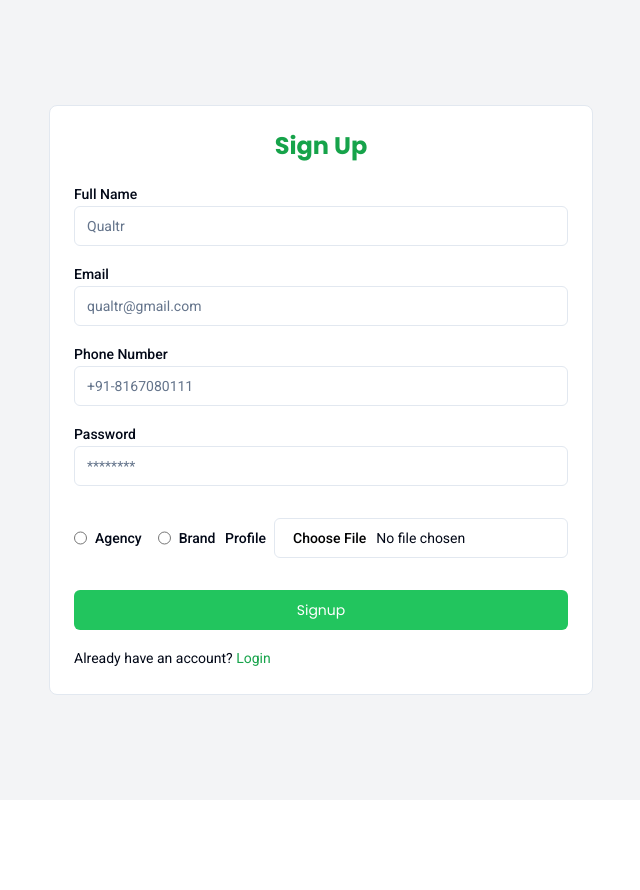
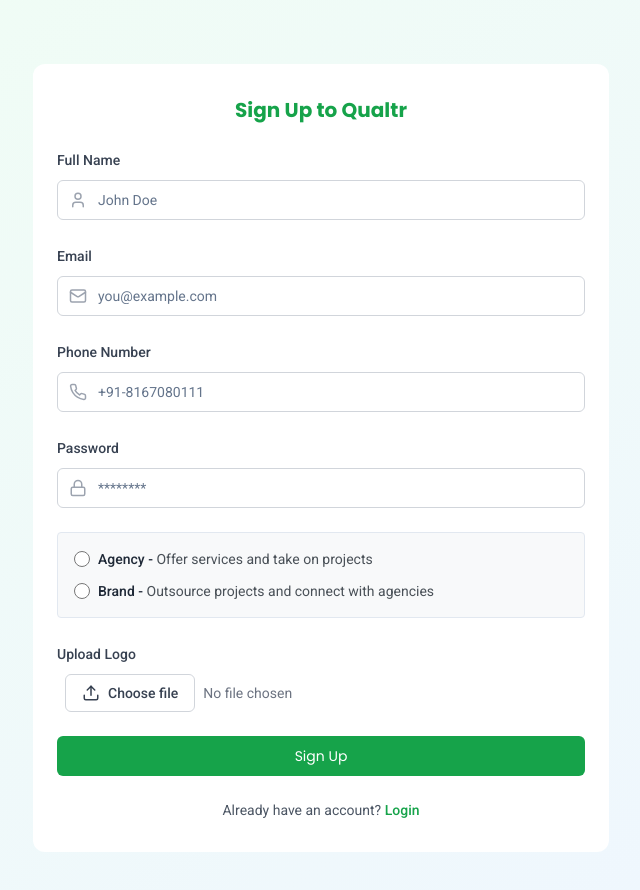
Before and after one commit to WebBoss-ai/qualtr, a React (Vite) app in the folder frontend/: page /signup in a window 1280 px wide. Shown: the top 890 px of the page, without its empty margins (319-959 px from the left). Before the commit the page ends 800 px from the top, so only its background shows below. Built offline with nearby package versions, Linux system fonts and the light colour scheme.

Commit message:
Signup page updates

```diff
--- a/frontend/src/components/auth/Signup.jsx
+++ b/frontend/src/components/auth/Signup.jsx
@@ -1,7 +1,7 @@
 import React, { useEffect, useState } from 'react'
 import { Label } from '../ui/label'
 import { Input } from '../ui/input'
-import { RadioGroup } from '../ui/radio-group'
+import { RadioGroup, RadioGroupItem } from '../ui/radio-group'
 import { Button } from '../ui/button'
 import { Link, useNavigate } from 'react-router-dom'
 import axios from 'axios'
@@ -9,11 +9,10 @@
 import { toast } from 'sonner'
 import { useDispatch, useSelector } from 'react-redux'
 import { setLoading } from '@/redux/authSlice'
-import { Loader2 } from 'lucide-react'
-import { Helmet } from 'react-helmet';
+import { Loader2, User, Mail, Phone, Lock, Upload, Building, Briefcase } from 'lucide-react'
+import { Helmet } from 'react-helmet'
 
 const Signup = () => {
-
     const [input, setInput] = useState({
         fullname: "",
         email: "",
@@ -22,7 +21,7 @@
         role: "",
         file: ""
     });
-    const {loading,user} = useSelector(store=>store.auth);
+    const { loading, user } = useSelector(store => store.auth);
     const dispatch = useDispatch();
     const navigate = useNavigate();
 
@@ -34,7 +33,7 @@
     }
     const submitHandler = async (e) => {
         e.preventDefault();
-        const formData = new FormData();    //formdata object
+        const formData = new FormData();
         formData.append("fullname", input.fullname);
         formData.append("email", input.email);
         formData.append("phoneNumber", input.phoneNumber);
@@ -57,116 +56,163 @@
         } catch (error) {
             console.log(error);
             toast.error(error.response.data.message);
-        } finally{
+        } finally {
             dispatch(setLoading(false));
         }
     }
 
-    useEffect(()=>{
-        if(user){
+    useEffect(() => {
+        if (user) {
             navigate("/");
         }
-    },[])
+    }, [user, navigate])
 
     return (
-
-        <div className="flex items-center justify-center min-h-screen bg-gray-100">
+        <div className="flex items-center justify-center min-h-screen bg-gradient-to-br from-green-50 to-blue-50">
             <Helmet>
                 <title>Join Qualtr | Sign Up to Connect with Brands & Agencies</title>
             </Helmet>
-            <div className="flex flex-col items-center w-full px-4 max-w-xl mx-auto">
-                <form onSubmit={submitHandler} className="w-full bg-white border border-black-300 rounded-lg p-6">
-                    <h1 className="font-bold text-2xl text-green-600 mb-5 text-center">Sign Up</h1>
-                    <div className="my-4">
-                        <Label>Full Name</Label>
+            <div className="w-full mt-16 mb-16 max-w-xl px-6 py-8 bg-white l rounded-xl">
+                <h1 className="text-xl font-bold text-green-600 mb-6 text-center">Sign Up to Qualtr</h1>
+                <form onSubmit={submitHandler} className="space-y-6">
+                    <div className="space-y-2">
+                        <Label htmlFor="fullname" className="text-sm font-medium text-gray-700">Full Name</Label>
+                        <div className="relative">
+                            <User className="absolute left-3 top-1/2 transform -translate-y-1/2 text-gray-400" size={18} />
                             <Input
+                                id="fullname"
                                 type="text"
+                                name="fullname"
                                 value={input.fullname}
-                            name="fullname"
                                 onChange={changeEventHandler}
-                            placeholder="Qualtr"
-                            className="border-black-300"
+                                placeholder="John Doe"
+                                className="pl-10 pr-4 py-2 w-full border border-gray-300 rounded-md focus:ring-2 focus:ring-green-500 focus:border-transparent"
                             />
                         </div>
-                    <div className="my-4">
-                        <Label>Email</Label>
+                    </div>
+                    <div className="space-y-2">
+                        <Label htmlFor="email" className="text-sm font-medium text-gray-700">Email</Label>
+                        <div className="relative">
+                            <Mail className="absolute left-3 top-1/2 transform -translate-y-1/2 text-gray-400" size={18} />
                             <Input
+                                id="email"
                                 type="email"
+                                name="email"
                                 value={input.email}
-                            name="email"
                                 onChange={changeEventHandler}
-                            placeholder="qualtr@gmail.com"
-                            className="border-black-300"
+                                placeholder="you@example.com"
+                                className="pl-10 pr-4 py-2 w-full border border-gray-300 rounded-md focus:ring-2 focus:ring-green-500 focus:border-transparent"
                             />
                         </div>
-                    <div className="my-4">
-                        <Label>Phone Number</Label>
+                    </div>
+                    <div className="space-y-2">
+                        <Label htmlFor="phoneNumber" className="text-sm font-medium text-gray-700">Phone Number</Label>
+                        <div className="relative">
+                            <Phone className="absolute left-3 top-1/2 transform -translate-y-1/2 text-gray-400" size={18} />
                             <Input
+                                id="phoneNumber"
                                 type="text"
+                                name="phoneNumber"
                                 value={input.phoneNumber}
-                            name="phoneNumber"
                                 onChange={changeEventHandler}
                                 placeholder="+91-8167080111"
-                            className="border-black-300"
+                                className="pl-10 pr-4 py-2 w-full border border-gray-300 rounded-md focus:ring-2 focus:ring-green-500 focus:border-transparent"
                             />
                         </div>
-                    <div className="my-4">
-                        <Label>Password</Label>
+                    </div>
+                    <div className="space-y-2">
+                        <Label htmlFor="password" className="text-sm font-medium text-gray-700">Password</Label>
+                        <div className="relative">
+                            <Lock className="absolute left-3 top-1/2 transform -translate-y-1/2 text-gray-400" size={18} />
                             <Input
+                                id="password"
                                 type="password"
+                                name="password"
                                 value={input.password}
-                            name="password"
                                 onChange={changeEventHandler}
                                 placeholder="********"
-                            className="border-black-300"
+                                className="pl-10 pr-4 py-2 w-full border border-gray-300 rounded-md focus:ring-2 focus:ring-green-500 focus:border-transparent"
                             />
                         </div>
-                    <div className="flex items-center justify-between">
-                        <RadioGroup className="flex items-center gap-4 my-4">
-                            <div className="flex items-center space-x-2">
+                    </div>
+
+                    <div className="p-4 border rounded bg-[#f8f9fa]">
+                        <RadioGroup className="space-y-1">
+
+                            <div className="flex items-center">
                                 <Input
                                     type="radio"
                                     name="role"
                                     value="student"
                                     checked={input.role === 'student'}
                                     onChange={changeEventHandler}
-                                    className="cursor-pointer border-black-300"
+                                    className="cursor-pointer mr-2"
+                                    style={{ width: '16px', height: '16px' }} // Inline style for size
                                 />
-                                <Label htmlFor="r1">Agency</Label>
+                                <Label htmlFor="r1" className="text-gray-800 text-sm font-medium">
+                                    Agency - <span className="font-normal text-[#495057]">Offer services and take on projects</span>
+                                </Label>
                             </div>
-                            <div className="flex items-center space-x-2">
+
+                            <div className="flex items-center">
                                 <Input
                                     type="radio"
                                     name="role"
                                     value="recruiter"
                                     checked={input.role === 'recruiter'}
                                     onChange={changeEventHandler}
-                                    className="cursor-pointer border-black-300"
+                                    className="cursor-pointer mr-2"
+                                    style={{ width: '16px', height: '16px' }} // Inline style for size
                                 />
-                                <Label htmlFor="r2">Brand</Label>
+                                <Label htmlFor="r2" className="text-gray-800 text-sm font-medium">
+                                    Brand - <span className="font-normal text-[#495057]">Outsource projects and connect with agencies</span>
+                                </Label>
                             </div>
+
                         </RadioGroup>
-                        <div className="flex items-center gap-2">
-                            <Label>Profile</Label>
+                    </div>
+
+
+                    <div className="space-y-2">
+                        <Label htmlFor="file" className="text-sm font-medium text-gray-700">Upload Logo</Label>
+                        <div className="flex items-center space-x-2">
                             <Input
+                                id="file"
+                                type="file"
                                 accept="image/*"
-                                type="file"
                                 onChange={changeFileHandler}
-                                className="cursor-pointer border-black-300"
+                                className="hidden"
                             />
+                            <Label htmlFor="file" className="flex items-center justify-center px-4 py-2 border border-gray-300 rounded-md  text-sm font-medium text-gray-700 bg-white hover:bg-gray-50 cursor-pointer">
+                                <Upload className="mr-2" size={18} />
+                                Choose file
+                            </Label>
+                            <span className="text-sm text-gray-500">
+                                {input.file ? input.file.name : "No file chosen"}
+                            </span>
                         </div>
                     </div>
-                    {
-                        loading ? (
-                            <Button className="w-full bg-green-500 text-white my-4">
-                                <Loader2 className="mr-2 h-4 w-4 animate-spin" /> Please wait
+                    <Button
+                        type="submit"
+                        disabled={loading}
+                        className="w-full py-2 px-4 border border-transparent rounded-md  text-sm font-medium text-white bg-green-600 hover:bg-green-700 focus:outline-none focus:ring-2 focus:ring-offset-2 focus:ring-green-500"
+                    >
+                        {loading ? (
+                            <>
+                                <Loader2 className="mr-2 h-4 w-4 animate-spin" />
+                                Please wait
+                            </>
+                        ) : (
+                            "Sign Up"
+                        )}
                     </Button>
-                        ) : (
-                            <Button type="submit" className="w-full bg-green-500 text-white my-4">Signup</Button>
-                        )
-                    }
-                    <span className="text-sm">Already have an account? <Link to="/login" className="text-green-600">Login</Link></span>
                 </form>
+                <div className="text-center text-sm mt-6">
+                    <span className="text-gray-600">Already have an account?</span>{' '}
+                    <Link to="/login" className="font-medium text-green-600 hover:text-green-500">
+                        Login
+                    </Link>
+                </div>
             </div>
         </div>
     )
```
Also changed, not shown: 6 other files (tests, documents, lock files or other folders). Lines whose indentation alone changed are shown as unchanged.
